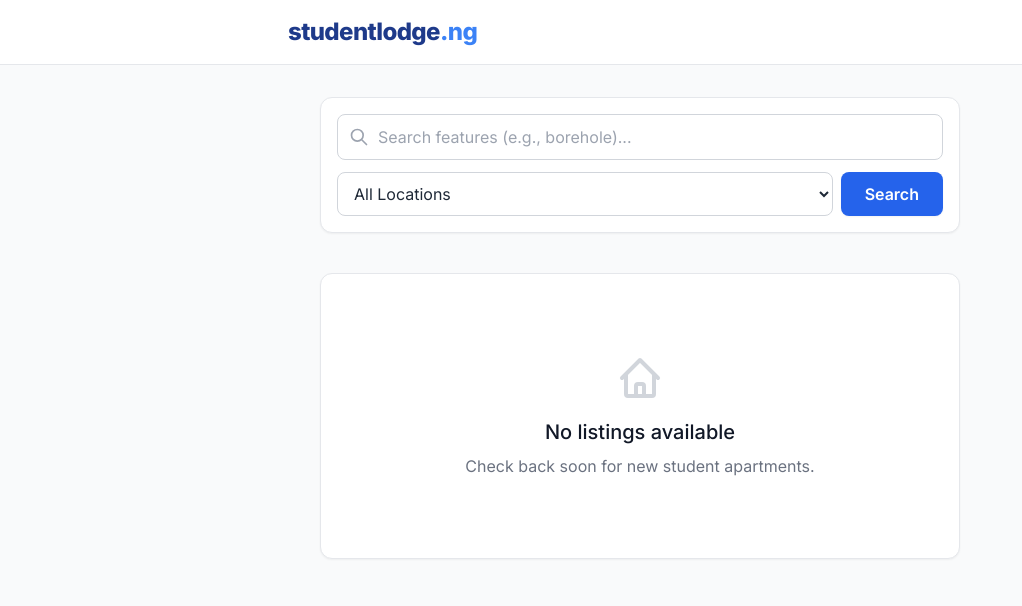
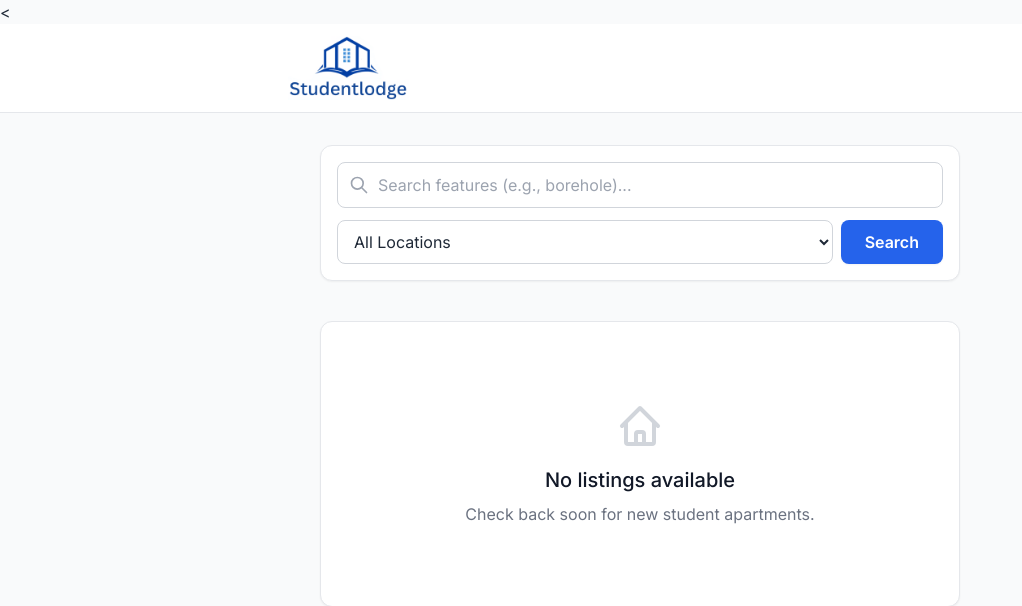
Before and after one commit to emmex43/studentlodge, a Django app: page / in a window 1280 px wide. Shown: the top 606 px of the page, without its empty margins (0-1022 px from the left). Run offline with Django 5.2, Linux system fonts and the light colour scheme; data that the repository does not hold is empty; some libraries are stand-ins or nearby versions.

Commit message:
the new logo for my platform

```diff
--- a/housing/templates/housing/home_feed.html
+++ b/housing/templates/housing/home_feed.html
@@ -1,3 +1,4 @@
+{% load static %}
 <!DOCTYPE html>
 <html lang="en">
 
@@ -22,18 +23,19 @@
 
 <body class="bg-gray-50 text-gray-800 antialiased">
 
-    <nav class="bg-white border-b border-gray-200 sticky top-0 z-50">
+   <<nav class="bg-white border-b border-gray-200 sticky top-0 z-50">
         <div class="max-w-3xl mx-auto px-4 sm:px-6 lg:px-8">
-            <div class="flex justify-between h-16 items-center">
+            <!-- We added 'py-3' for a little breathing room, but removed the unlimited growth -->
+            <div class="flex justify-between items-center py-3">
                 <div class="flex-shrink-0 flex items-center">
-                    <span class="text-2xl font-extrabold text-blue-900 tracking-tight">
-                        studentlodge<span class="text-blue-500">.ng</span>
-                    </span>
+                    <a href="{% url 'housing:home_feed' %}" class="block">
+                        <!-- h-12 (48px) for mobile, h-16 (64px) for larger screens -->
+                        <img src="{% static 'images/logo.png' %}" alt="StudentLodge Logo" class="h-12 sm:h-16 w-auto object-contain">
+                    </a>
                 </div>
             </div>
         </div>
     </nav>
-
     <main class="max-w-2xl mx-auto px-4 py-8 space-y-10">
 
         <div class="bg-white p-4 rounded-xl shadow-sm border border-gray-200 mb-6">
```
Also changed, not shown: housing/templates/housing/house_detail.html (+10 -2 lines), housing/static/images/logo.png (added).
